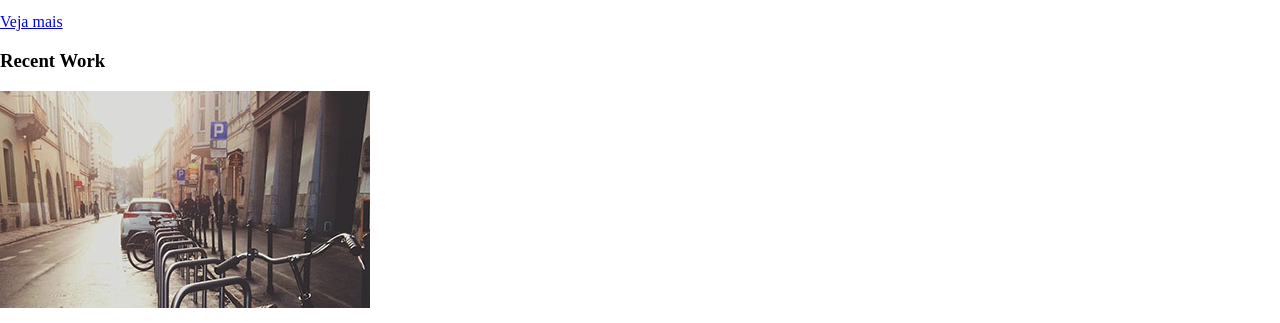
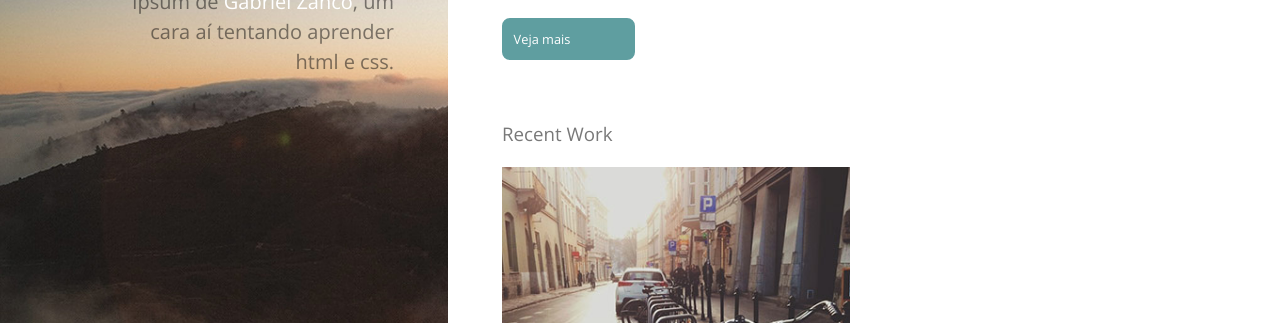
Before and after one commit to gzanco12/projeto_html2, a plain HTML site: page index.html in a window 1280 px wide. Shown: the part 294-617 px from the top of the page. Drawn offline with nearby package versions, Linux system fonts and the light colour scheme.

Commit message:
projeto 2 html

```diff
--- a/index.html
+++ b/index.html
@@ -8,7 +8,7 @@
         <meta name = "description" content = "o conteudo da pagina">
         <meta name = "keywords" content = "html5, TI">
         <link rel="stylesheet" href="css/normalize.css">
-        <link rel="stylesheet" href="estilostrata.css"css/estilo.css>
+        <link rel="stylesheet" href="estilo.css"css/estilo.css>
         <link rel="preconnect" href="https://fonts.googleapis.com">
         <link rel="preconnect" href="https://fonts.gstatic.com" crossorigin>
         <link href="https://fonts.googleapis.com/css2?family=Open+Sans&display=swap" rel="stylesheet">
```
